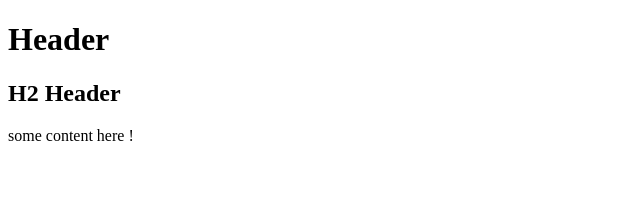
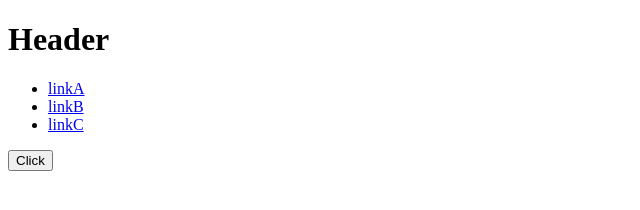
Before and after one commit to Alfred-XIII/mest_js_course, a plain HTML site: page index.html in a window 1280 px wide. Shown: the whole page, without its empty margins (0-640 px from the left). Drawn offline with Linux system fonts and the light colour scheme.

Commit message:
html page for lecture4

```diff
--- a/index.html
+++ b/index.html
@@ -4,15 +4,22 @@
     <meta charset="UTF-8">
     <title>JS Course</title>
     <script>
+        var var1 = 7;
 
-    </script>
+        function greeting() {
+            console.log(this);
+        }
+
+     </script>
     <!--<script src="app.js"></script>-->
 </head>
 <body>
     <h1>Header</h1>
-    <h2>H2 Header</h2>
-    <div>
-        <p> some content here !</p>
-    </div>
+    <ul>
+        <li><a href="#">linkA</a></li>
+        <li><a href="#">linkB</a></li>
+        <li><a href="#">linkC</a></li>
+    </ul>
+    <button>Click</button>
 </body>
 </html>
```
